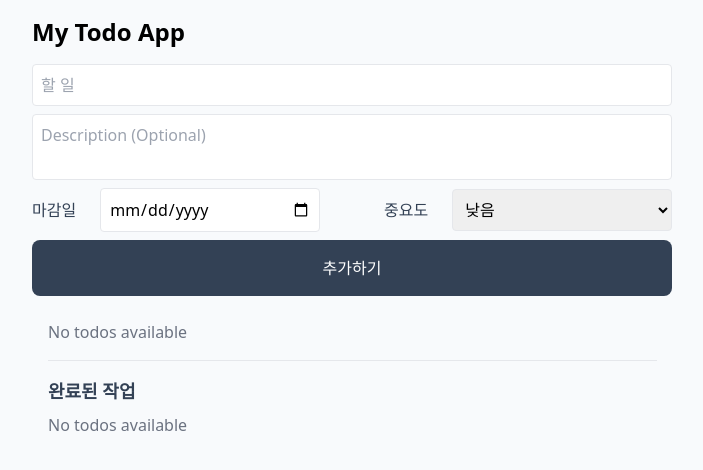
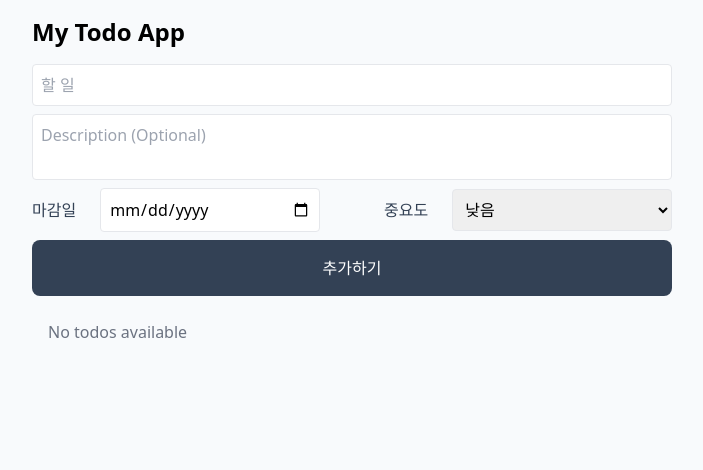
Before and after one commit to Jeonghyun-An/react_Todo, a React (Vite) app in the folder my-todo-app/: page / in a window 1280 px wide. Shown: the top 470 px of the page, without its empty margins (288-991 px from the left). Built offline with nearby package versions, Linux system fonts and the light colour scheme.

Commit message:
[feat] Hide completed list when empty

```diff
--- a/my-todo-app/src/App.tsx
+++ b/my-todo-app/src/App.tsx
@@ -110,7 +110,9 @@ function App() {
                         onToggle={toggleTodo}
                         onDelete={deleteTodo}
                     />
-                    <hr className="my-4" />
+                    {todos.some((todo) => todo.completed) && (
+                        <>
+                            <hr className="my-8" />
                             <h2 className="text-lg font-semibold text-slate-700 mb-2">
                                 완료된 작업
                             </h2>
@@ -119,6 +121,8 @@ function App() {
                                 onToggle={toggleTodo}
                                 onDelete={deleteTodo}
                             />
+                        </>
+                    )}
                 </div>
             </div>
         </div>
```
Lines whose indentation alone changed are shown as unchanged.
